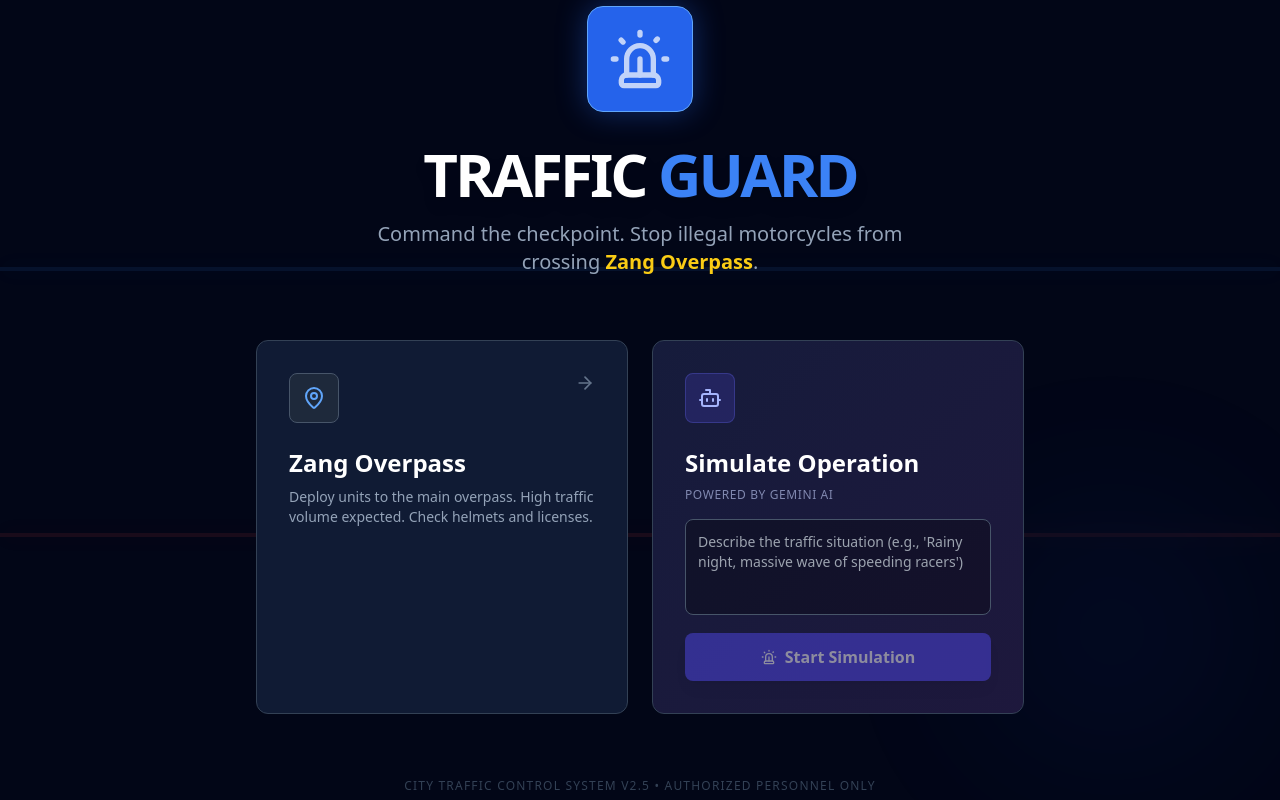
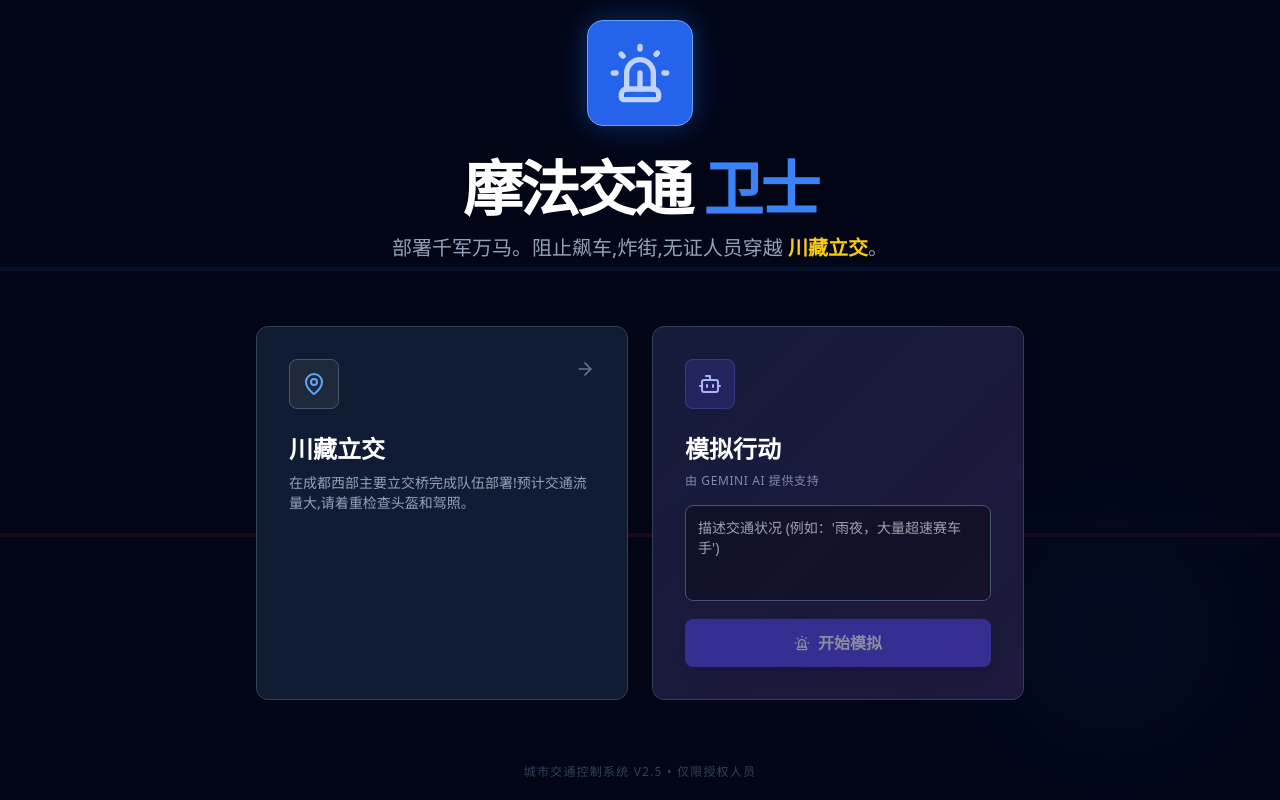
Before and after one commit to anonymity12/carrotDefense, a React (Vite) app: page / in a window 1280 px wide. Built offline with nearby package versions, Linux system fonts and the light colour scheme.

Commit message:
feat: 完成游戏界面的汉化，提升中文用户体验

```diff
--- a/App.tsx
+++ b/App.tsx
@@ -47,7 +47,7 @@ const App: React.FC = () => {
       const newLevel = await generateLevel(prompt, isMobile);
       setLevel(newLevel);
     } catch (e) {
-      setError("Failed to generate operation map. Check connection.");
+      setError("生成行动地图失败。请检查网络连接。");
     } finally {
       setLoading(false);
     }
@@ -104,12 +104,12 @@ const App: React.FC = () => {
                 ? 'text-3xl mb-2'
                 : 'text-6xl mb-4'
             }`}>
-              TRAFFIC <span className="text-blue-500">GUARD</span>
+              摩法交通 <span className="text-blue-500">卫士</span>
             </h1>
             <p className={`text-slate-400 max-w-xl mx-auto ${
               isMobile ? 'text-sm px-2' : 'text-xl'
             }`}>
-              Command the checkpoint. Stop illegal motorcycles from crossing <span className="text-yellow-400 font-bold">Zang Overpass</span>.
+              部署千军万马。阻止飙车,炸街,无证人员穿越 <span className="text-yellow-400 font-bold">川藏立交</span>。
             </p>
          </div>
 
@@ -138,11 +138,11 @@ const App: React.FC = () => {
                  </div>
                  <h3 className={`font-bold text-white ${
                    isMobile ? 'text-lg mb-1' : 'text-2xl mb-2'
-                 }`}>Zang Overpass</h3>
+                 }`}>川藏立交</h3>
                  <p className={`text-slate-400 ${
                    isMobile ? 'text-xs' : 'text-sm'
                  }`}>
-                   Deploy units to the main overpass. High traffic volume expected. Check helmets and licenses.
+                   在成都西部主要立交桥完成队伍部署!预计交通流量大,请着重检查头盔和驾照。
                  </p>
                </div>
             </div>
@@ -166,18 +166,18 @@ const App: React.FC = () => {
                  </div>
                  <h3 className={`font-bold ${
                    isMobile ? 'text-lg mb-1' : 'text-2xl mb-2'
-                 }`}>Simulate Operation</h3>
+                 }`}>模拟行动</h3>
                  <p className={`text-indigo-200/60 uppercase tracking-wider ${
                    isMobile ? 'text-[10px] mb-2' : 'text-xs mb-4'
-                 }`}>Powered by Gemini AI</p>
+                 }`}>由 Gemini AI 提供支持</p>
 
                  <div className="space-y-3">
                     <textarea
                       value={prompt}
                       onChange={(e) => setPrompt(e.target.value)}
                       placeholder={isMobile
-                        ? "Describe traffic situation..."
-                        : "Describe the traffic situation (e.g., 'Rainy night, massive wave of speeding racers')"
+                        ? "描述交通状况..."
+                        : "描述交通状况 (例如：'雨夜，大量超速赛车手')"
                       }
                       className={`w-full bg-black/30 border border-slate-600 rounded-lg text-white focus:outline-none focus:border-indigo-400 transition resize-none ${
                         isMobile ? 'p-2 text-xs h-16' : 'p-3 text-sm h-24'
@@ -192,14 +192,14 @@ const App: React.FC = () => {
                     >
                       {loading ? (
                         <span className="animate-pulse">
-                          {isMobile ? 'Analyzing...' : 'Analyzing Traffic...'}
+                          {isMobile ? '分析中...' : '分析交通状况...'}
                         </span>
                       ) : (
                         <>
                           <Siren className={`mr-2 ${
                             isMobile ? 'w-3 h-3' : 'w-4 h-4'
                           }`} />
-                          {isMobile ? 'Simulate' : 'Start Simulation'}
+                          {isMobile ? '开始模拟' : '开始模拟'}
                         </>
                       )}
                     </button>
@@ -223,7 +223,7 @@ const App: React.FC = () => {
              ? 'mt-8 text-[10px] px-2'
              : 'mt-16 text-xs'
          }`}>
-           City Traffic Control System v2.5{!isMobile && ' • Authorized Personnel Only'}
+           城市交通控制系统 v2.5{!isMobile && ' • 仅限授权人员'}
          </div>
        </div>
     </div>
--- a/components/Game.tsx
+++ b/components/Game.tsx
@@ -547,7 +547,7 @@ const Game: React.FC<GameProps> = ({ level, onExit, onRestart }) => {
              <button onClick={onExit} className={`bg-red-900/80 border border-red-800 rounded-lg hover:bg-red-800 font-bold transition ${
                isMobile ? 'px-2 py-1 text-[10px]' : 'px-4 py-2 text-sm'
              }`}>
-               {isMobile ? 'EXIT' : 'ABORT'}
+               {isMobile ? '退出' : '退出'}
              </button>
            </div>
         </div>
@@ -560,13 +560,13 @@ const Game: React.FC<GameProps> = ({ level, onExit, onRestart }) => {
              isMobile ? 'text-xs' : 'text-xl'
            }`}>
              <Coins className={`mr-1 ${isMobile ? 'w-3 h-3' : 'w-6 h-6'}`} />
-             {isMobile ? Math.floor(gameState.current.money) : `BUDGET: ${Math.floor(gameState.current.money)}`}
+             {isMobile ? Math.floor(gameState.current.money) : `预算: ${Math.floor(gameState.current.money)}`}
            </div>
            <div className={`flex items-center text-blue-400 font-bold font-mono ${
              isMobile ? 'text-xs' : 'text-xl'
            }`}>
              <Heart className={`mr-1 ${isMobile ? 'w-3 h-3' : 'w-6 h-6'}`} />
-             {isMobile ? gameState.current.lives : `SAFETY: ${gameState.current.lives}`}
+             {isMobile ? gameState.current.lives : `安全度: ${gameState.current.lives}`}
            </div>
            <div className={`flex items-center text-slate-300 font-bold font-mono ${
              isMobile ? 'text-xs' : 'text-xl'
@@ -653,7 +653,7 @@ const Game: React.FC<GameProps> = ({ level, onExit, onRestart }) => {
               }}>
             <div className={`bg-green-600 text-white px-1 rounded font-bold mb-1 ${
               isMobile ? 'text-[8px]' : 'text-[10px]'
-            }`}>ENTRY</div>
+            }`}>入口</div>
             <ArrowUpCircle className={`text-green-500 ${
               isMobile ? 'w-6 h-6' : 'w-8 h-8'
             }`} />
@@ -676,7 +676,7 @@ const Game: React.FC<GameProps> = ({ level, onExit, onRestart }) => {
                <div className={`bg-blue-600 border-2 border-white text-white font-bold px-1 rounded shadow-lg z-10 -mt-4 whitespace-nowrap ${
                  isMobile ? 'text-[6px]' : 'text-[8px]'
                }`}>
-                 {isMobile ? 'ZANG' : 'ZANG OVERPASS'}
+                 {isMobile ? '川藏' : '川藏立交'}
                </div>
                <div className={`bg-slate-700 rounded-t-lg border-x-4 border-slate-500 mt-1 relative overflow-hidden flex justify-center ${
                  isMobile ? 'w-8 h-6 border-x-2' : 'w-12 h-8'
@@ -815,7 +815,7 @@ const Game: React.FC<GameProps> = ({ level, onExit, onRestart }) => {
                       <div className={`text-yellow-400 font-bold ${
                         isMobile ? 'text-sm' : 'text-[10px]'
                       }`}>
-                        MAX RANK
+                        最高等级
                       </div>
                     )}
                  </div>
@@ -912,16 +912,16 @@ const Game: React.FC<GameProps> = ({ level, onExit, onRestart }) => {
         {(gameState.current.isGameOver || gameState.current.isVictory) && (
            <div className="absolute inset-0 bg-slate-900/90 backdrop-blur-md flex flex-col items-center justify-center z-50 animate-pop">
               <h2 className={`text-5xl font-black mb-6 tracking-tighter ${gameState.current.isVictory ? 'text-blue-400' : 'text-red-500'}`}>
-                {gameState.current.isVictory ? 'OPERATION SUCCESS' : 'TRAFFIC FAILURE'}
+                {gameState.current.isVictory ? '行动成功' : '交通瘫痪'}
               </h2>
               <div className="bg-slate-800 p-8 rounded-xl border border-slate-600 shadow-2xl text-center max-w-md">
                  <p className="text-xl text-slate-300 mb-8 font-light">
                    {gameState.current.isVictory
-                     ? "Zang Overpass is secure. All violators have been processed."
-                     : "Too many illegal vehicles crossed the overpass. The city is in chaos!"}
+                     ? "川藏立交安全。所有违规者已被处理。"
+                     : "太多非法车辆穿过立交桥。城市陷入混乱！"}
                  </p>
                  <button onClick={onRestart} className="w-full px-8 py-4 bg-blue-600 hover:bg-blue-500 text-white font-bold rounded-lg text-xl shadow-lg transition transform hover:scale-105">
-                   RESTART MISSION
+                   重新开始任务
                  </button>
               </div>
            </div>
--- a/constants.ts
+++ b/constants.ts
@@ -37,48 +37,48 @@ export const MAX_TOWER_LEVEL = 3;
 
 export const TOWER_STATS: Record<TowerType, { name: string; cost: number; range: number; damage: number; speed: number; description: string; color: string }> = {
   [TowerType.AUXILIARY]: {
-    name: 'Auxiliary',
+    name: '辅警',
     cost: 100,
     range: 2.5, // Grid cells
     damage: 20,
     speed: 30, // Frames per shot (lower is faster)
-    description: 'Rookie unit. Blowing whistles fast.',
+    description: '新手单位。吹哨速度快。',
     color: 'bg-blue-500'
   },
   [TowerType.TRAFFIC]: {
-    name: 'Traffic Cop',
+    name: '交警',
     cost: 180,
     range: 2,
     damage: 5,
     speed: 45,
-    description: 'Checks licenses. Slows bikes down.',
+    description: '检查驾照。减缓车辆速度。',
     color: 'bg-yellow-500'
   },
   [TowerType.PATROL]: {
-    name: 'Iron Patrol',
+    name: '铁骑',
     cost: 250,
     range: 3,
     damage: 15,
     speed: 40,
-    description: 'Motorcycle unit. Area control.',
+    description: '摩托车单位。区域控制。',
     color: 'bg-cyan-600'
   },
   [TowerType.SWAT]: {
-    name: 'SWAT Team',
+    name: '特警',
     cost: 350,
     range: 4,
     damage: 80,
     speed: 90,
-    description: 'Heavy enforcement. High impact.',
+    description: '强力执法。高冲击力。',
     color: 'bg-slate-800'
   },
 };
 
 export const ENEMY_STATS: Record<EnemyType, { hp: number; speed: number; reward: number; color: string; label: string }> = {
-  [EnemyType.SCOOTER]: { hp: 50, speed: 0.02, reward: 15, color: 'bg-orange-400', label: 'No Helmet' },
-  [EnemyType.DELIVERY]: { hp: 150, speed: 0.01, reward: 25, color: 'bg-red-500', label: 'No License' },
-  [EnemyType.RACER]: { hp: 30, speed: 0.035, reward: 20, color: 'bg-purple-400', label: 'Speeding' },
-  [EnemyType.MODIFIED]: { hp: 1000, speed: 0.008, reward: 500, color: 'bg-black', label: 'Modded' },
+  [EnemyType.SCOOTER]: { hp: 50, speed: 0.02, reward: 15, color: 'bg-orange-400', label: '无头盔' },
+  [EnemyType.DELIVERY]: { hp: 150, speed: 0.01, reward: 25, color: 'bg-red-500', label: '无证' },
+  [EnemyType.RACER]: { hp: 30, speed: 0.035, reward: 20, color: 'bg-purple-400', label: '超速' },
+  [EnemyType.MODIFIED]: { hp: 1000, speed: 0.008, reward: 500, color: 'bg-black', label: '改装' },
 };
 
 export const DEFAULT_LEVEL_PATH = [
--- a/index.html
+++ b/index.html
@@ -1,5 +1,5 @@
 <!DOCTYPE html>
-<html lang="en">
+<html lang="zh-CN">
   <head>
     <meta charset="UTF-8" />
     <meta name="viewport" content="width=device-width, initial-scale=1.0, maximum-scale=1.0, user-scalable=no, viewport-fit=cover" />
```
Also changed, not shown: documents/移动端优化实施记录.md (+11 -1 lines).
